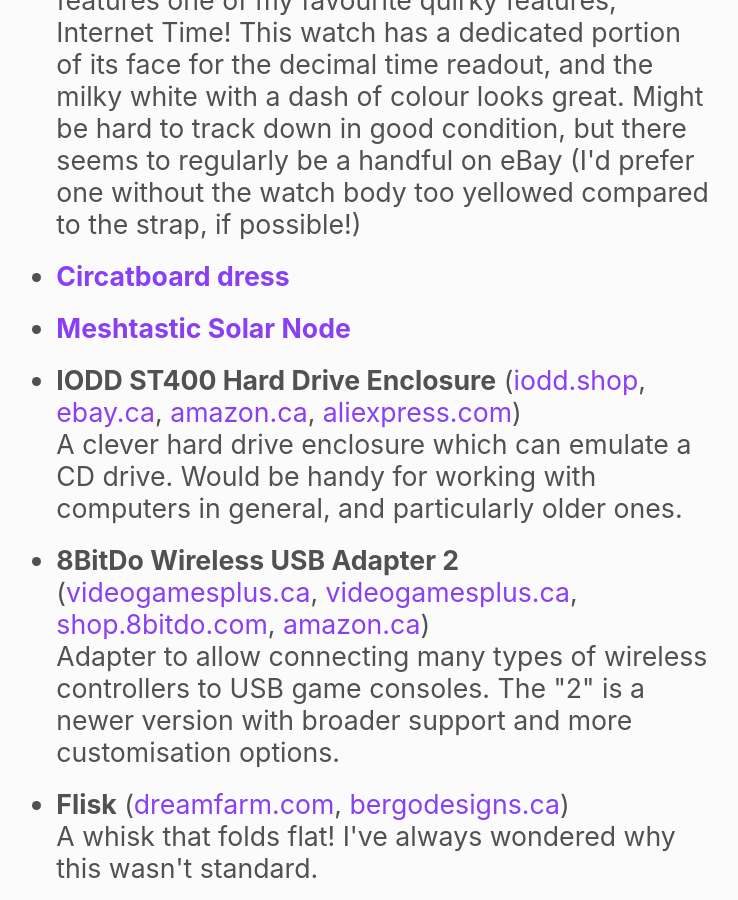
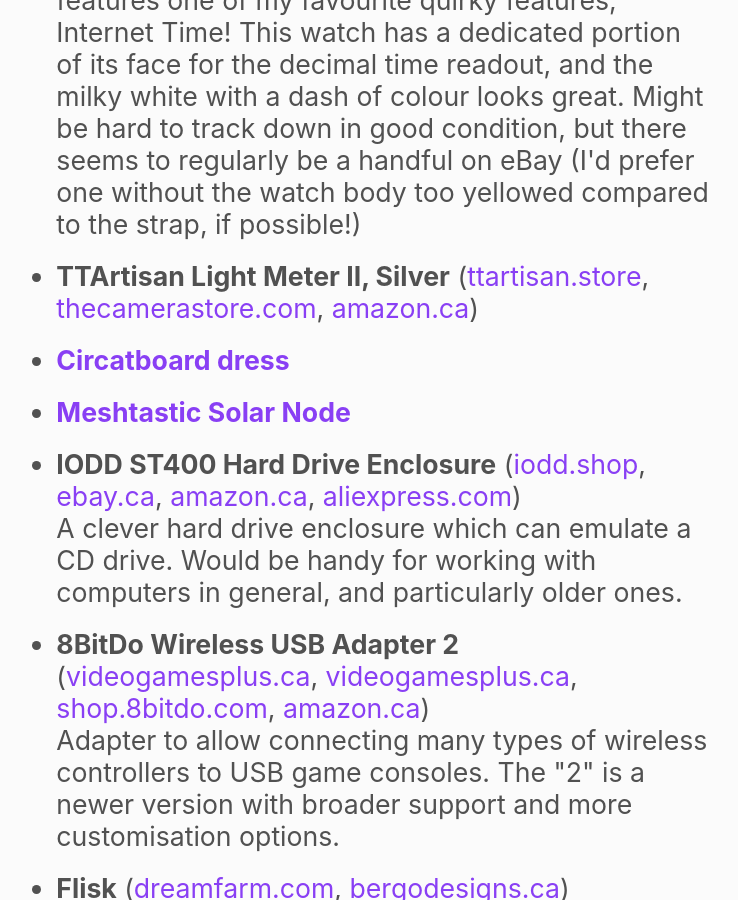
Before and after one commit to ticky/wishlist, a Jekyll site: the page built from index.md, in a window 1280 px wide and 900 px high, scrolled down 1506 px. Shown: the whole window, without its empty margins (277-1015 px from the left). Built offline with Jekyll 4.4.1, drawn with Linux system fonts in a browser that asks for light colours; our own code applies the rules of GitHub Pages for plain Markdown files.

Commit message:
Add TTArtisan Light Meter II

```diff
--- a/_data/wishlist.yml
+++ b/_data/wishlist.yml
@@ -41,6 +41,12 @@
       This watch has a dedicated portion of its face for the decimal time readout, and the milky white with a dash of colour looks great.
       Might be hard to track down in good condition, but there seems to regularly be a handful on eBay
       (I'd prefer one without the watch body too yellowed compared to the strap, if possible!)
+
+  - name: TTArtisan Light Meter II, Silver
+    link:
+      - "https://ttartisan.store/en-ca/products/light-meter-ii?variant=43496789508258"
+      - "https://thecamerastore.com/products/ttartisan-light-meter-ii?variant=43522303492141"
+      - "https://www.amazon.ca/TTartisan-Aperture-Shutter-Compatible-Rangefinder/dp/B09JSLYWQW/"
 
   - name: Circatboard dress
     link: "https://cakeswithfaces.co.uk/product/circatboard-cat-circuitboard-dress/"
```
